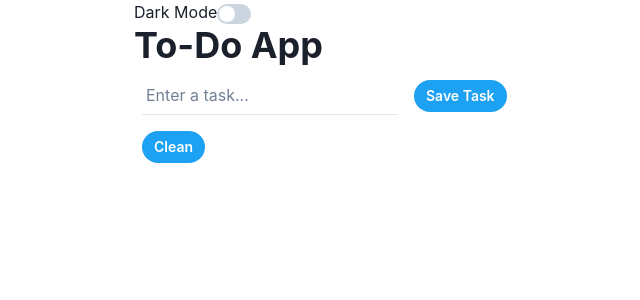
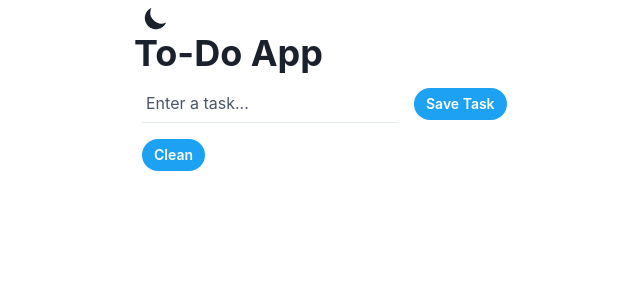
Before and after one commit to JavierPineyro/to-do-chakra, a React (Vite) app: page / in a window 1280 px wide. Shown: the top 300 px of the page, without its empty margins (138-778 px from the left). Built offline with nearby package versions, Linux system fonts and the light colour scheme.

Commit message:
Icons Color Mode Moon, sun added

```diff
--- a/src/App.jsx
+++ b/src/App.jsx
@@ -17,6 +17,11 @@ function App () {
 
   useEffect(() => {
     if (storageGetItem()) setTasks(JSON.parse(storageGetItem()))
+    /* Quedaria mejor asi?
+    const response = storageGetItem()
+    if(response) setTasks(JSON.parse(response))
+
+    */
   }, [])
 
   useEffect(() => {
--- a/src/components/IconMode.jsx
+++ b/src/components/IconMode.jsx
@@ -1,14 +1,17 @@
-import { useColorMode, Switch } from '@chakra-ui/react'
+import { Stack, useColorMode } from '@chakra-ui/react'
+import Moon from './Moon'
+import Sun from './Sun'
 export default function IconMode () {
   const { toggleColorMode, colorMode } = useColorMode()
+
   return (
-    <span>
+    <Stack>
       {
         colorMode === 'light'
-          ? 'Dark Mode'
-          : 'Light Mode'
+          ? <Moon toggleColorMode={toggleColorMode} />
+          : <Sun toggleColorMode={toggleColorMode} />
       }
-      <Switch colorScheme='primary' size='md' onChange={toggleColorMode} />
-    </span>
+      {/* <Switch colorScheme='primary' size='md' onChange={toggleColorMode} /> */}
+    </Stack>
   )
 }
--- /dev/null
+++ b/src/components/Moon.jsx
@@ -0,0 +1,17 @@
+import { Box } from '@chakra-ui/react'
+
+export default function Moon ({ toggleColorMode }) {
+  return (
+    <Box
+      title='DarkMode'
+      onClick={toggleColorMode} marginLeft={1} padding={1} alignItems='center' h={8} w={9}
+    >
+      <svg
+        className='w-6 h-6' fill='currentColor' viewBox='0 0 20 20'
+        xmlns='http://www.w3.org/2000/svg'
+      >
+        <path d='M17.293 13.293A8 8 0 016.707 2.707a8.001 8.001 0 1010.586 10.586z' />
+      </svg>
+    </Box>
+  )
+}
--- /dev/null
+++ b/src/components/Sun.jsx
@@ -0,0 +1,17 @@
+import { Box } from '@chakra-ui/react'
+
+export default function Sun ({ toggleColorMode }) {
+  return (
+    <Box title='LightMode' onClick={toggleColorMode} alignItems='center' h={8} w={10}>
+      <svg
+        className='w-6 h-6' fill='currentColor' viewBox='0 0 20 20'
+        xmlns='http://www.w3.org/2000/svg'
+      >
+        <path
+          fillRule='evenodd' d='M10 2a1 1 0 011 1v1a1 1 0 11-2 0V3a1 1 0 011-1zm4 8a4 4 0 11-8 0 4 4 0 018 0zm-.464 4.95l.707.707a1 1 0 001.414-1.414l-.707-.707a1 1 0 00-1.414 1.414zm2.12-10.607a1 1 0 010 1.414l-.706.707a1 1 0 11-1.414-1.414l.707-.707a1 1 0 011.414 0zM17 11a1 1 0 100-2h-1a1 1 0 100 2h1zm-7 4a1 1 0 011 1v1a1 1 0 11-2 0v-1a1 1 0 011-1zM5.05 6.464A1 1 0 106.465 5.05l-.708-.707a1 1 0 00-1.414 1.414l.707.707zm1.414 8.486l-.707.707a1 1 0 01-1.414-1.414l.707-.707a1 1 0 011.414 1.414zM4 11a1 1 0 100-2H3a1 1 0 000 2h1z'
+          clipRule='evenodd'
+        />
+      </svg>
+    </Box>
+  )
+}
--- a/src/components/TaskForm.jsx
+++ b/src/components/TaskForm.jsx
@@ -1,9 +1,15 @@
-import { Button, Input } from '@chakra-ui/react'
+import { Button, Input, useColorMode } from '@chakra-ui/react'
 import { useState } from 'react'
 import { createUniqueID, showMessageEmptyInput } from '../utils/utils'
 
 export default function TaskForm ({ createTask, deleteCompletedTask }) {
   const [input, setInput] = useState('')
+  const { colorMode } = useColorMode()
+
+  const placeholderStyle = colorMode === 'light'
+    ? { opacity: 1, color: 'gray.600' }
+    : { opacity: 1, color: 'gray.400' }
+
   const handleChange = (evt) => {
     setInput(evt.target.value)
   }
@@ -28,6 +34,7 @@ export default function TaskForm ({ createTask, deleteCompletedTask }) {
           maxW={64}
           variant='flushed' onChange={handleChange} value={input} type='text'
           placeholder='Enter a task...'
+          _placeholder={placeholderStyle}
         />
         <Button m={2} type='submit' color='white' size='sm' variant='solid' colorScheme='twitter'>Save Task</Button>
       </form>
--- a/src/main.jsx
+++ b/src/main.jsx
@@ -9,17 +9,16 @@ ReactDOM.createRoot(
   document.getElementById('root')
 ).render(
   <>
-    <ColorModeScript initialColorMode={{
-      config: {
-        initialColorMode: 'dark',
-        useSystemColorMode: false
-      }
-    }}
-    />
+    <ColorModeScript initialColorMode={theme} />
     <ChakraProvider theme={theme}>
       <App />
     </ChakraProvider>
   </>
 )
 
-// git subtree push --prefix dist origin gh-pages
+/*
+npm run build
+git add dist -f
+git commit -m "asfdsf"
+git subtree push --prefix dist origin gh-pages
+*/
--- a/src/utils/theme.js
+++ b/src/utils/theme.js
@@ -21,7 +21,8 @@ export default extendTheme({
     Button: {
       baseStyle: {
         borderLeftRadius: 9999,
-        borderRightRadius: 9999
+        borderRightRadius: 9999,
+        padding: 3
       },
       sizes: {
         lg: {
@@ -33,6 +34,7 @@ export default extendTheme({
         solid: (props) => ({
           backgroundColor: `${props.colorScheme}.500`,
           color: mode(undefined, 'white')(props),
+          padding: mode(3, 3)(props),
           _hover: {
             backgroundColor: `${props.colorScheme}.600`
           }
```
